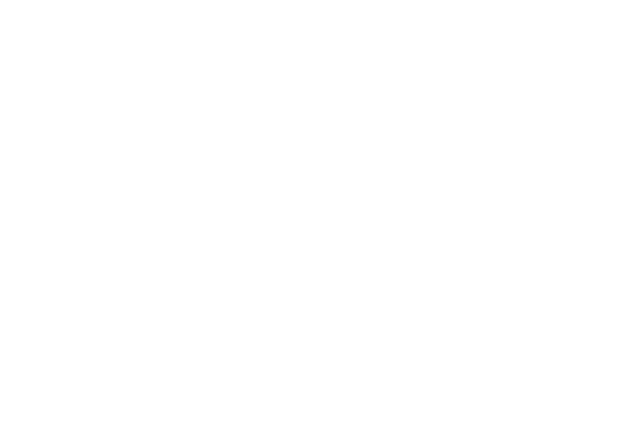
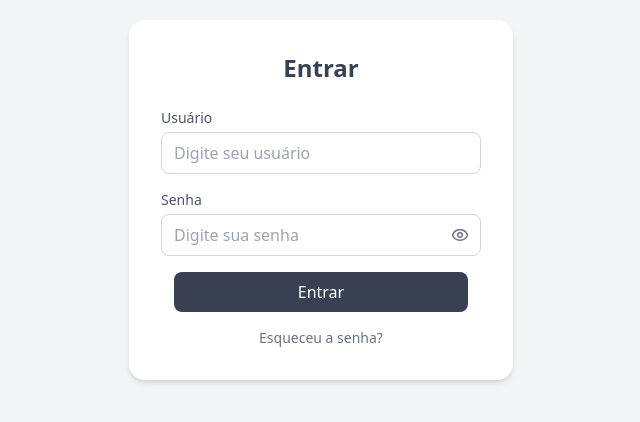
Before and after one commit to Kurosakiniel/CheckListAtividadeFullStack, a React (Vite) app in the folder frontend/: page / in a window 1280 px wide. Before the commit this address had no page. Shown: the part 200-622 px from the top of the page, without its empty margins (319-959 px from the left). Built offline with nearby package versions, Linux system fonts and the light colour scheme.

Commit message:
feat: Ajustes de rota

```diff
--- a/frontend/src/App.tsx
+++ b/frontend/src/App.tsx
@@ -2,14 +2,15 @@ import { Login } from "./pages/Login";
 import AtividadeFormPage from "./pages/AtividadeFormPage"
 import { ActivitiesActive } from "./pages/ActivitiesActive";
 import { ActivitiesDone } from "./pages/ActivitiesDone";
+import { Home } from "./pages/Home";
 import { BrowserRouter, Routes, Route } from "react-router-dom";
-
 function App() {
   return (
     <BrowserRouter>
       <Routes>
-        <Route path="/login" element={<Login />} />
-        <Route path="/atividades" element={<ActivitiesActive />} />
+        <Route path="/" element={<Login />} />
+        <Route path="/atividades" element={<Home />} />
+        <Route path="/atividades/ativas" element={<ActivitiesActive />} />
         <Route path="/atividades/concluidas" element={<ActivitiesDone />} />
         <Route path="/atividades/:id" element={<AtividadeFormPage />} />
         <Route path="/atividades/new" element={<AtividadeFormPage />} />
```
